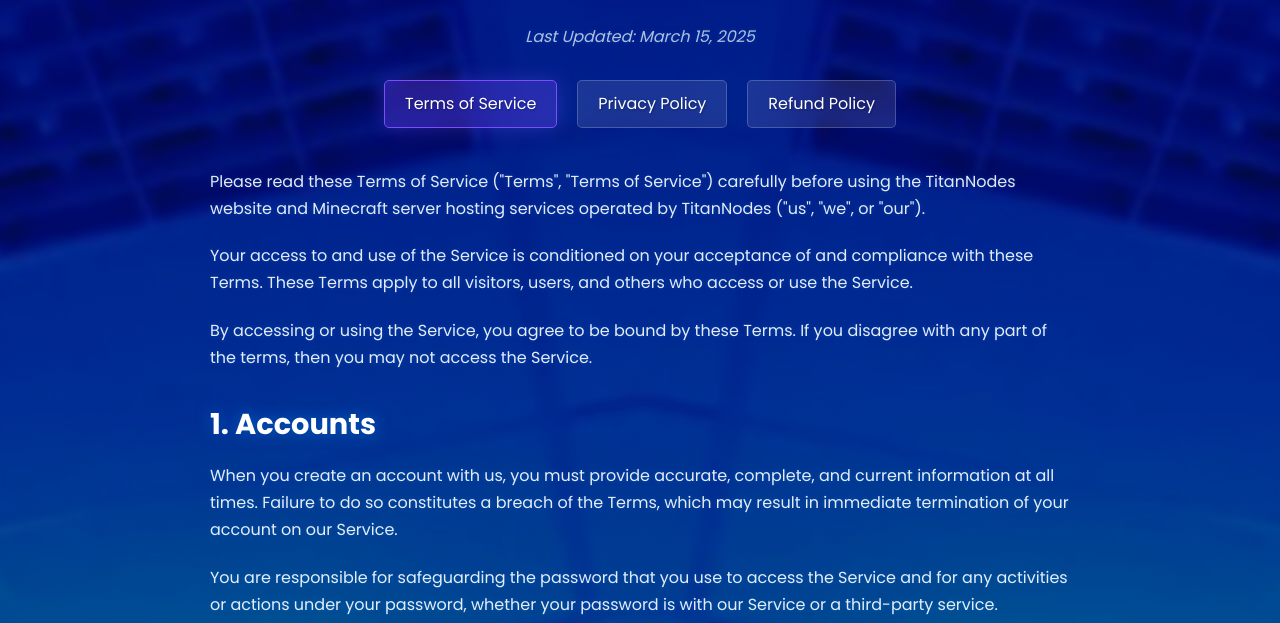
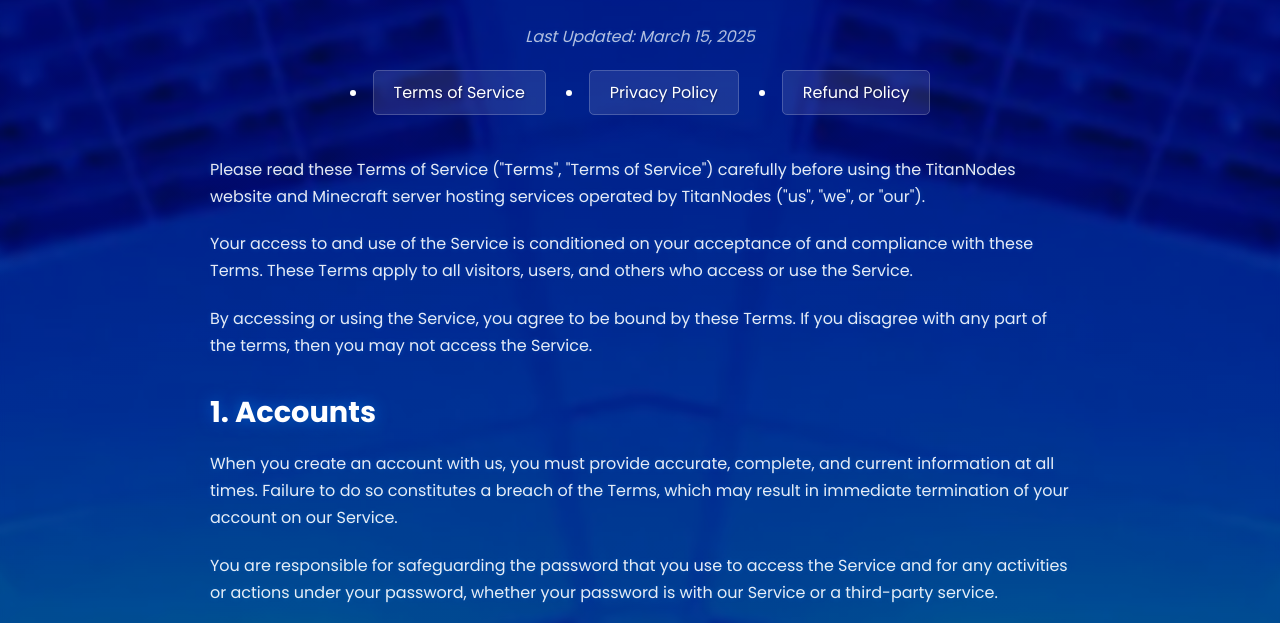
Before and after one commit to lalpekhlua1/solid-octo-potato, a plain HTML site: page tos/index.html in a window 1280 px wide. Shown: the part 131-754 px from the top of the page. Drawn offline with Linux system fonts and the light colour scheme; files that its build step writes are made by us from their sources; files whose address does not match are found by name.

Commit message:
Update index.html

```diff
--- a/tos/index.html
+++ b/tos/index.html
@@ -262,9 +262,9 @@
             <p class="last-updated">Last Updated: March 15, 2025</p>
 
             <div class="legal-nav">
-                <a href="terms-of-service.html" class="active">Terms of Service</a>
-                <a href="privacy-policy.html">Privacy Policy</a>
-                <a href="refund-policy.html">Refund Policy</a>
+                        <li><a href="https://www.titannodes.site/tos">Terms of Service</a></li>
+                        <li><a href="https://www.titannodes.site/privacy">Privacy Policy</a></li>
+                        <li><a href="https://www.titannodes.site/refund">Refund Policy</a></li>
             </div>
 
             <p>Please read these Terms of Service ("Terms", "Terms of Service") carefully before using the TitanNodes website and Minecraft server hosting services operated by TitanNodes ("us", "we", or "our").</p>
```
